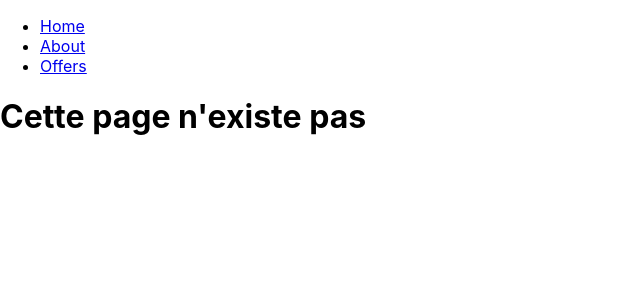
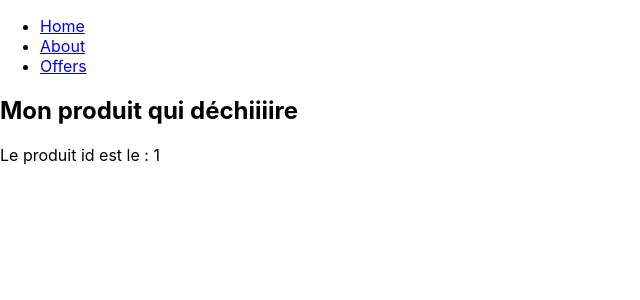
Before and after one commit to Chendadev/Vinted-frontend, a React (Create React App) app: page /offer/1 in a window 1280 px wide. Shown: the top 300 px of the page, without its empty margins (0-640 px from the left). Built offline with nearby package versions, Linux system fonts and the light colour scheme; the HTML template or start-up script is replaced by a standard one.

Commit message:
add each offer clickable with Link and informations card completed

```diff
--- a/src/App.js
+++ b/src/App.js
@@ -1,7 +1,6 @@
 import './App.css';
 import { BrowserRouter as Router, Routes, Route, Link } from "react-router-dom";
 import Home from "./components/containers/Home";
-import Product from "./components/containers/Product";
 import About from "./components/containers/About";
 import Offer from "./components/containers/Offer";
 import NotFound from "./components/containers/NotFound";
@@ -26,7 +25,7 @@ function App() {
         <Routes>
           <Route path="/" element={<Home />} />
           <Route path="/about" element={<About />} />
-          <Route path="/offers" element={<Offer />} />
+          <Route path="/offer/:id" element={<Offer />} />
           <Route path="*" element={<NotFound />} />
         </Routes>
       </Router>
--- a/src/components/containers/Home.js
+++ b/src/components/containers/Home.js
@@ -1,6 +1,9 @@
 import React from 'react'
 import { useState, useEffect } from "react";
 import axios from "axios";
+import {
+    Link
+} from "react-router-dom";
 
 export default function Home() {
     const [data, setData] = useState();
@@ -25,30 +28,27 @@ export default function Home() {
             <div className="home">
                 <h1>Bienvenue sur l'accueil</h1>
                 {data.offers.map((offer, index) => {
-                    console.log("yakoila", offer.product_details)
+                    const id = offer._id;
+                    // console.log("yakoila", offer)
                     return (
+                        <Link to={`/offer/${id}`}>
                             <div className="card">
-                            {offer.product_pictures.map((product, num) => {
-                                return (
-                                    <div>
-                                        <img src={product.secure_url} />
-                                        <p>{product.product_price}</p>
-                                    </div>
-
-                                )
-                            })}
+                                {offer.product_pictures[0] ?
+                                    <img src={offer.product_pictures[0].secure_url} />
+                                    : (null)}
+                                <p>{offer.product_price} €</p>
                                 {offer.product_details.map((item, num) => {
                                     return (
                                         <div>
                                             <p>{item.ÉTAT}</p>
                                             <p>{item.MARQUE}</p>
                                         </div>
+                                    )
+                                })}
+                            </div></Link>
 
                     )
                 })}
-                        </div>
-                    )
-                })}
-            </div>
+            </div >
         )
 };
--- a/src/components/containers/Offer.js
+++ b/src/components/containers/Offer.js
@@ -1,7 +1,12 @@
 import React from 'react'
+import { useParams } from "react-router-dom";
 
 export default function Offer() {
+    const { id } = useParams();
     return (
-        <div>Offer</div>
+        <div>
+            <h2>Mon produit qui déchiiiire</h2>
+            <span>Le produit id est le : {id} </span>
+        </div>
     )
 }
```
Lines whose indentation alone changed are shown as unchanged.
